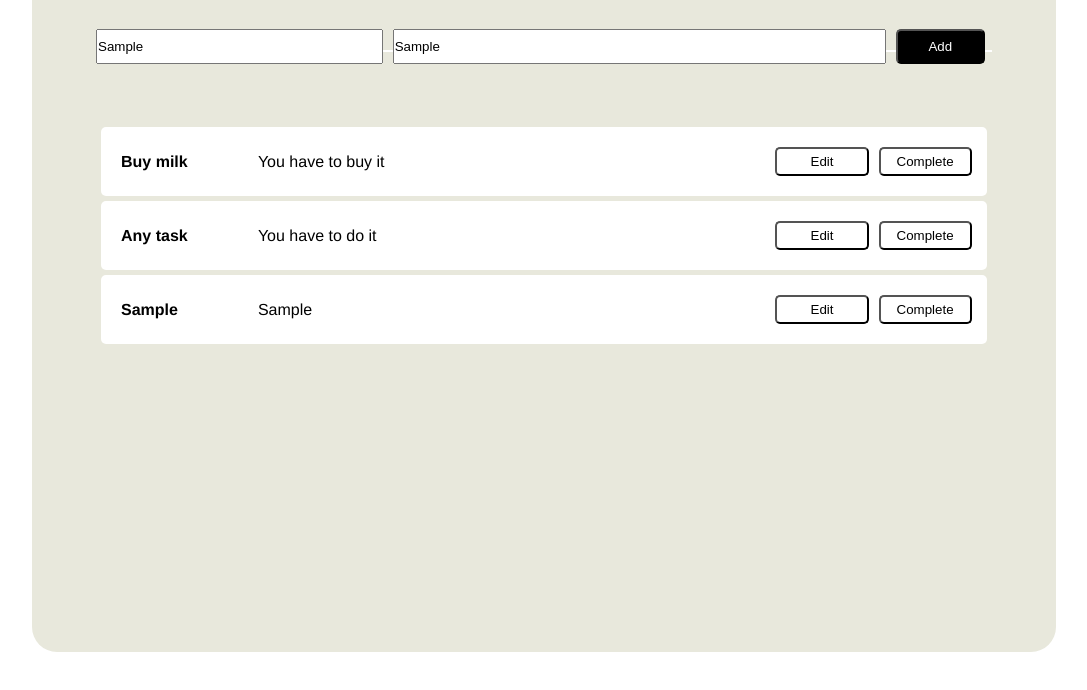
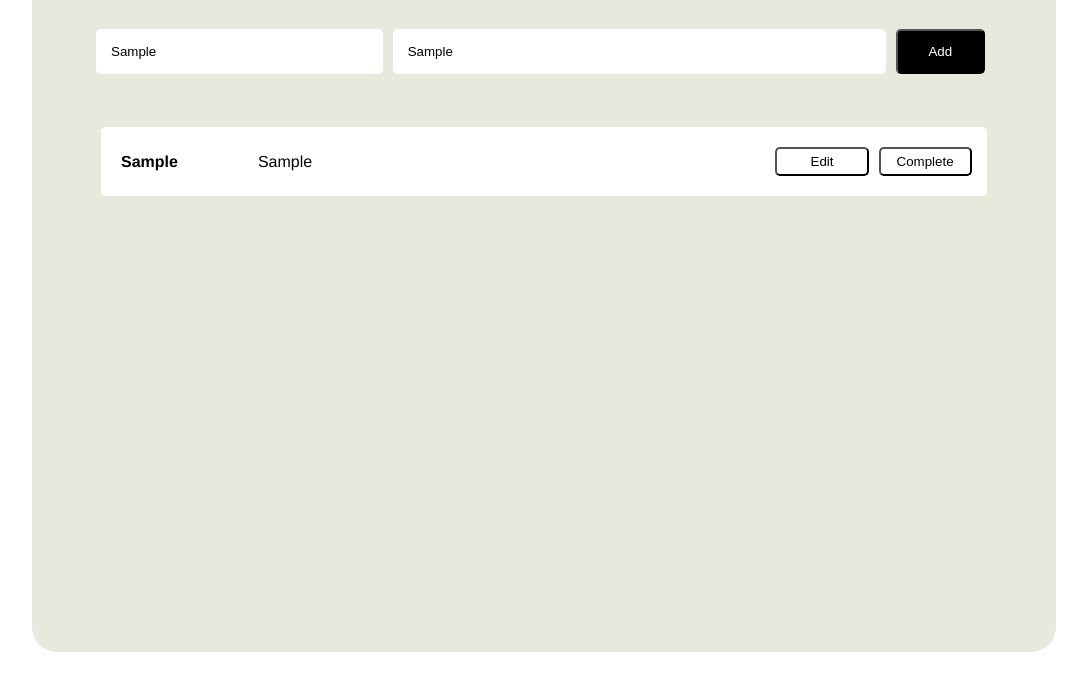
Before and after one commit to jasinskiadam/Todo-app-vanilla-js, a plain HTML site: page index.html in a window 1280 px wide. Both pictures are taken after typing "Sample", "Sample" into the empty fields and a click on the button "Add". Shown: the part 108-798 px from the top of the page, without its empty margins (96-1183 px from the left). Drawn offline with Linux system fonts and the light colour scheme.

Commit message:
Code has been refactored, added change background and change text features

```diff
--- a/index.html
+++ b/index.html
@@ -20,8 +20,7 @@
         </header>
         <main>
             <ul class="task-container">
-                <li class="task"><b>Buy milk</b> You have to buy it<button class="edit-btn">Edit</button><button class="complete-btn">Complete</button></li>
-                <li class="task"><b>Any task</b> You have to do it<button class="edit-btn">Edit</button><button class="complete-btn">Complete</button></li>
+                <!-- <li class="task "><span class="title">Buy milk</span> <span class="span-body">You have to buy it</span><button class="edit-btn">Edit</button><button class="complete-btn">Complete</button></li> -->
             </ul>
         </main>
     </div>
--- a/main.js
+++ b/main.js
@@ -1,19 +1,46 @@
-const li = document.querySelectorAll('li');
-const taskContainer = document.querySelector('.task-container');
-
 const todoTitleInput = document.querySelector('input[name="todo-title"]')
 const todoBodyInput = document.querySelector('input[name="todo-body"]')
-
+const taskContainer = document.querySelector('.task-container');
 const addBtn = document.querySelector('.add-btn');
-const editBtn = document.querySelector('.edit-btn');
-const completeBtn = document.querySelector('.complete-btn');
-
-// Add new task
 
 addBtn.addEventListener('click', () => {
-    const newTask = document.createElement('li');
-    newTask.className = 'task';
-    newTask.innerHTML += `<b>${todoTitleInput.value}</b> ${todoBodyInput.value} <button class="edit-btn">Edit</button><button class="complete-btn">Complete</button>`;
-    (todoTitleInput.value === '' || todoBodyInput.value === '') ? alert("You must write something") : taskContainer.appendChild(newTask);
 
+    const task = document.createElement('li');
+    task.className = 'task';
+
+    const taskTitle = document.createElement('span');
+    taskTitle.className = 'task-title';
+    taskTitle.innerText = `${todoTitleInput.value}`
+
+    const taskBody = document.createElement('span');
+    taskBody.className = 'task-body';
+    taskBody.innerText = `${todoBodyInput.value}`
+
+    const editBtn = document.createElement('button')
+    editBtn.className = 'edit-btn';
+    editBtn.innerText = 'Edit';
+
+    const completeBtn = document.createElement('button')
+    completeBtn.className = 'complete-btn';
+    completeBtn.innerText = 'Complete';
+
+    task.appendChild(taskTitle);
+    task.appendChild(taskBody);
+    task.appendChild(editBtn);
+    task.appendChild(completeBtn);
+
+    taskContainer.appendChild(task);
+
+
+    // Change button text from edit to save
+
+    editBtn.addEventListener('click', () =>{
+        editBtn.innerHTML === "Edit" ? editBtn.innerHTML = "Save" : editBtn.innerHTML = "Edit";
+    });
+
+    // Change task background color
+
+     completeBtn.addEventListener('click', () =>{
+        task.classList.toggle("completed");
+    });
 });
--- a/style.css
+++ b/style.css
@@ -28,7 +28,6 @@ body {
 header {
     width: 70vw;
     height: 15vh;
-    border-bottom: 2px solid #fff;
 }
 
 header h1 {
@@ -41,6 +40,12 @@ header .input-bar {
     grid-template-columns: 32% 55% 10%;
     gap: 10px;
     height: 35px;
+}
+
+header input {
+    border: none;
+    border-radius: 5px;
+    padding: 15px;
 }
 
 header .add-btn {
@@ -72,6 +77,10 @@ main .task {
     background-color: #fff;
 }
 
+.task-title {
+    font-weight: 900;
+}
+
 main button {
     background-color: #fff;
     border-radius: 5px;
@@ -83,3 +92,9 @@ main button:hover {
     background-color: #000;
     color: #fff;
 }
+
+/* Completed task */
+
+main .completed {
+    background-color: rgb(102, 151, 102);
+}
```
